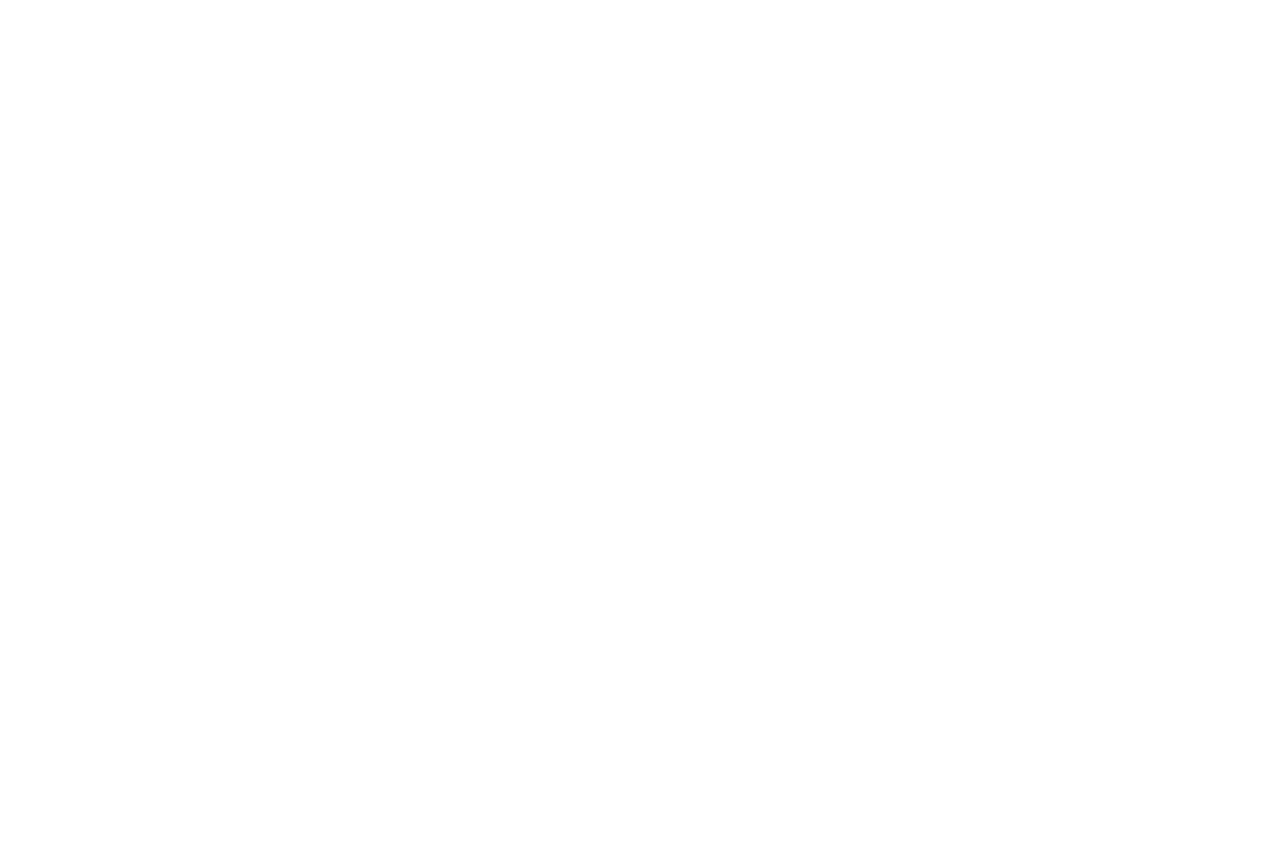
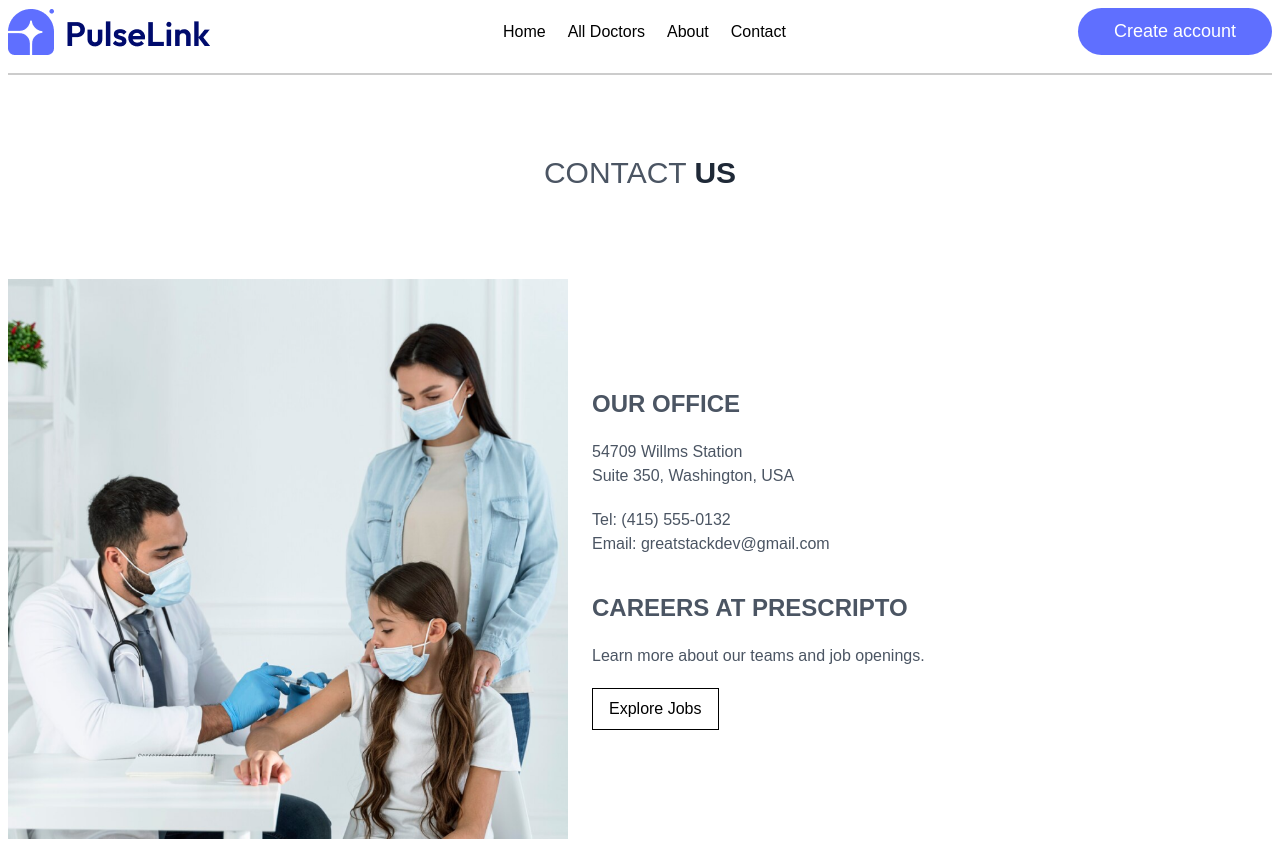
Before and after one commit to shifat97/pulselink, a React (Vite) app: page /contact in a window 1280 px wide. Before the commit this address had no page. Shown: the top 841 px of the page. Before the commit the page ends 800 px from the top, so only its background shows below. Built offline with nearby package versions, Linux system fonts and the light colour scheme.

Commit message:
add: contact page

```diff
--- /dev/null
+++ b/src/constants/contactInfo.js
@@ -0,0 +1,8 @@
+const office = "54709 Willms Station";
+const road = "Suite 350";
+const city = "Washington";
+const country = "USA";
+const phone = "(415) 555‑0132";
+const email = "greatstackdev@gmail.com";
+
+export { office, road, city, country, phone, email };
--- a/src/constants/images.js
+++ b/src/constants/images.js
@@ -3,5 +3,13 @@ import groupImages from "../assets/assets_frontend/group_profiles.png";
 import heroImage from "../assets/assets_frontend/header_img.png";
 import appointmentImage from "../assets/assets_frontend/appointment_img.png";
 import aboutImage from "../assets/assets_frontend/about_image.png";
+import contactImage from "../assets/assets_frontend/contact_image.png";
 
-export { logo, groupImages, heroImage, appointmentImage, aboutImage };
+export {
+    logo,
+    groupImages,
+    heroImage,
+    appointmentImage,
+    aboutImage,
+    contactImage,
+};
--- /dev/null
+++ b/src/pages/Contact.jsx
@@ -0,0 +1,53 @@
+import { contactImage } from "../constants/images";
+import {
+    office,
+    road,
+    city,
+    country,
+    phone,
+    email,
+} from "../constants/contactInfo";
+import { Link } from "react-router";
+
+export default function Contact() {
+    return (
+        <section className="contact">
+            <h1 className="mt-20 text-gray1 text-center text-3xl uppercase">
+                Contact <span className="text-black1 font-semibold">us</span>
+            </h1>
+            <div className="flex flex-col gap-6 lg:flex-row items-center mt-[88px]">
+                <div>
+                    <img
+                        className="md:max-w-[560px] mx-auto"
+                        src={contactImage}
+                        alt=""
+                    />
+                </div>
+                <div className="text-center lg:text-left">
+                    <h1 className="text-2xl text-gray1 font-semibold uppercase">
+                        Our Office
+                    </h1>
+                    <p className="text-16 text-gray1 mt-5">
+                        <span className="block">{office}</span>
+                        <span>{road + ", " + city + ", " + country}</span>
+                    </p>
+                    <p className="text-16 text-gray1 mt-5">
+                        <span className="block">Tel: {phone}</span>
+                        <span>Email: {email}</span>
+                    </p>
+                    <h1 className="text-2xl text-gray1 font-semibold uppercase mt-9">
+                        Careers at PRESCRIPTO
+                    </h1>
+                    <p className="text-16 text-gray1 mt-5">
+                        Learn more about our teams and job openings.
+                    </p>
+                    <Link to="">
+                        <button className="border px-4 py-2 mt-5">
+                            Explore Jobs
+                        </button>
+                    </Link>
+                </div>
+            </div>
+        </section>
+    );
+}
--- a/src/routes/Routes.jsx
+++ b/src/routes/Routes.jsx
@@ -4,6 +4,7 @@ import Home from "../pages/Home";
 import AboutDoctor from "../pages/AboutDoctor";
 import AllDoctors from "../pages/AllDoctors";
 import About from "../pages/About";
+import Contact from "../pages/Contact";
 
 export default function AppRoutes() {
     return (
@@ -16,6 +17,7 @@ export default function AppRoutes() {
                     element={<AboutDoctor />}
                 ></Route>
                 <Route path="about" element={<About />} />
+                <Route path="contact" element={<Contact />} />
             </Route>
         </Routes>
     );
```
